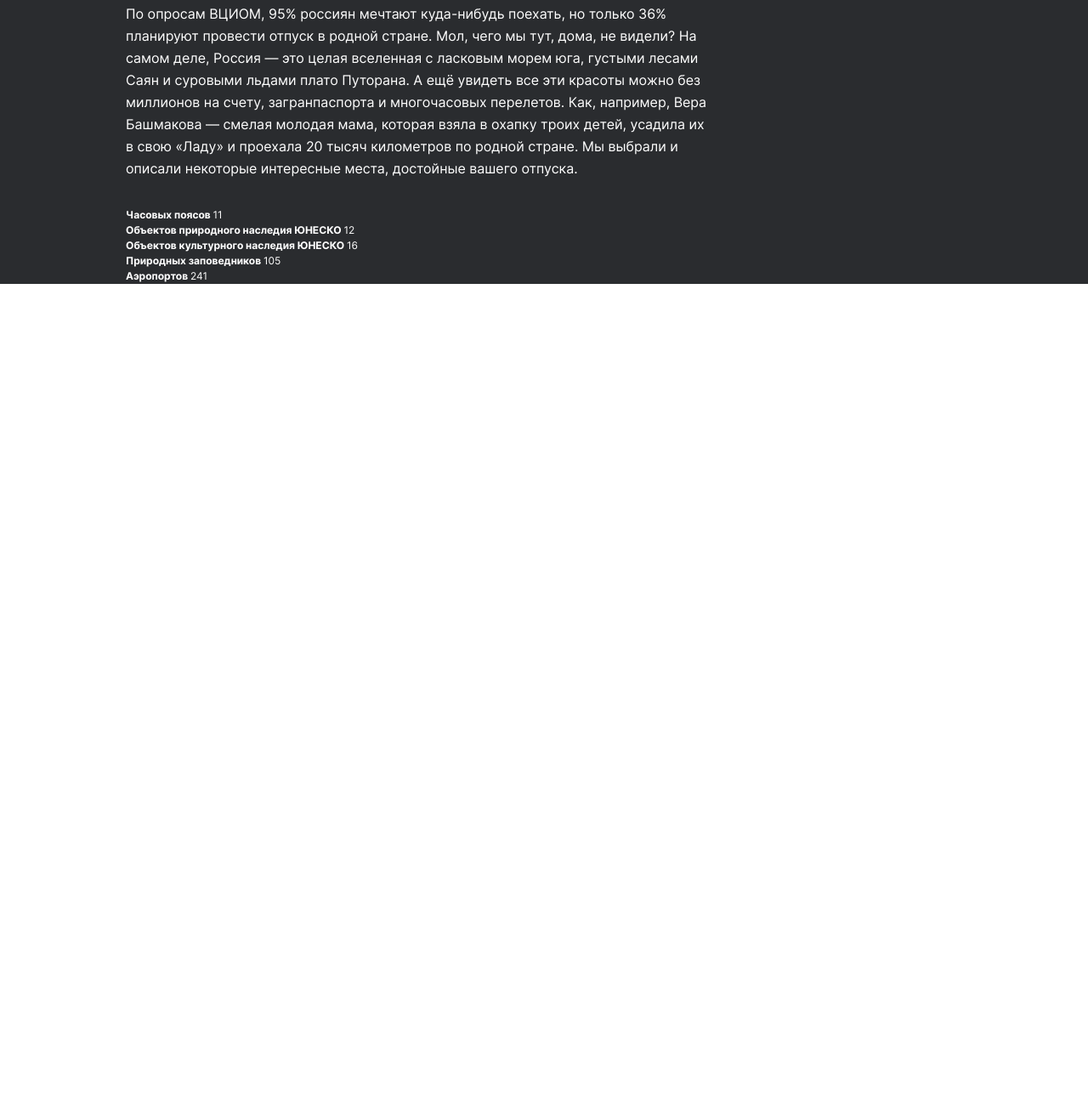
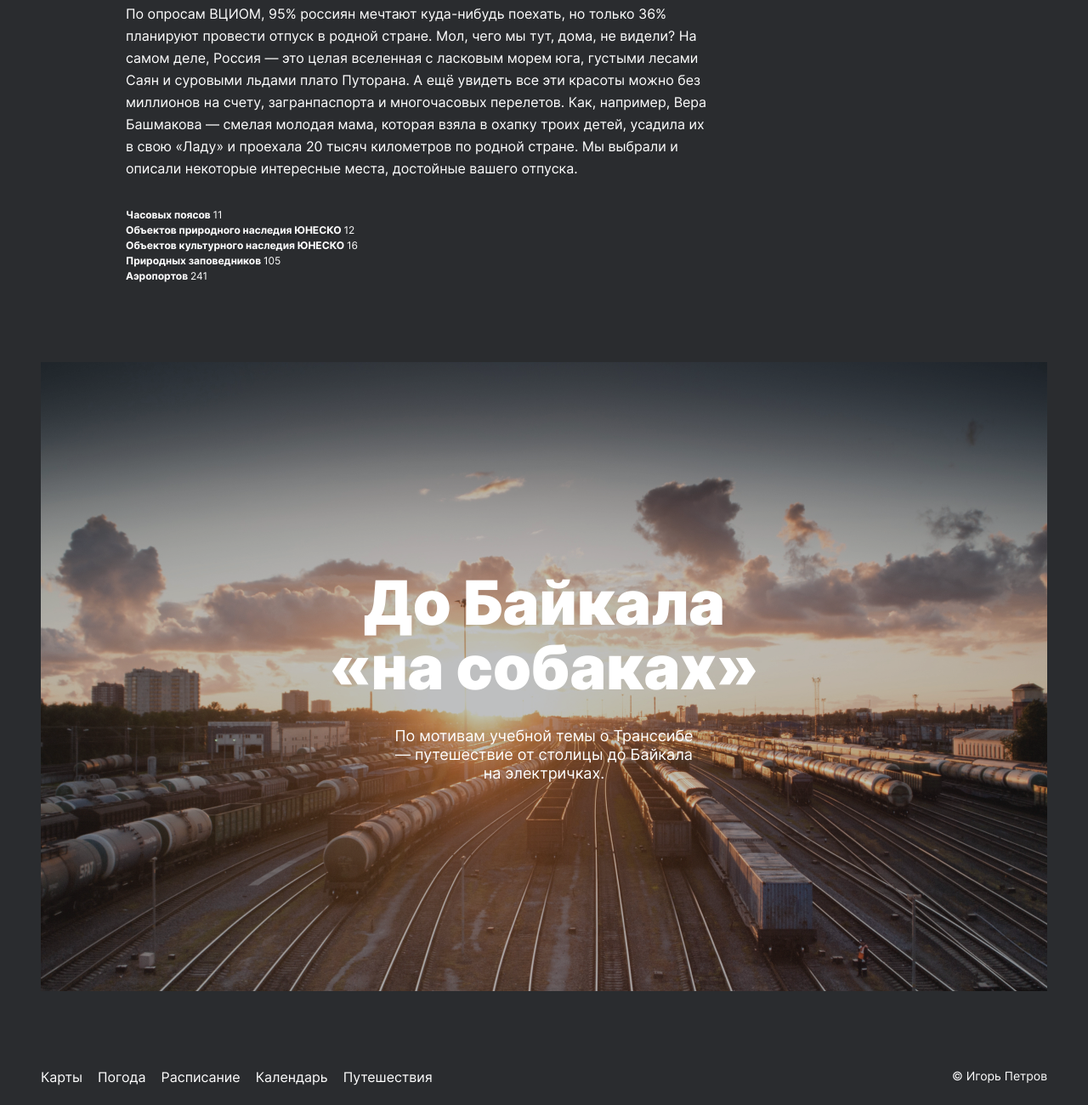
Before and after one commit to Galdenysh/russian-travel, a plain HTML site: page index.html in a window 1280 px wide. Shown: the part 1331-2631 px from the top of the page at 85% size. Before the commit the page ends 1665 px from the top, so only its background shows below. Drawn offline with Linux system fonts and the light colour scheme.

Commit message:
add sections cover and footer

```diff
--- /dev/null
+++ b/blocks/cover/__overlay/cover__overlay.css
@@ -0,0 +1,31 @@
+.cover__overlay {
+  margin: auto;
+  text-decoration: none;
+  color: white;
+  background-image: url(../../../images/cover__background.jpg);
+  background-size: 1184px 740px;
+  background-repeat: no-repeat;
+  background-position: center;
+  min-width: 1184px;
+  min-height: 740px;
+  display: flex;
+  flex-direction: column;
+  position: relative;
+}
+
+.cover__overlay::before {
+  position: absolute;
+  background-color: rgba(42, 44, 47, 0.3);
+  content: "";
+  /* выше добавил "ничего" чтобы оверлей отобразился */
+  top: 0;
+	left: 0;
+	right: 0;
+	bottom: 0;
+  /* выше растянул на весь элемент */
+  transition: background-color 0.2s ease-in-out;
+}
+
+.cover__overlay:hover::before {
+  background-color: rgba(42, 44, 47, 0.8);
+}
--- /dev/null
+++ b/blocks/cover/__subtitle/cover__subtitle.css
@@ -0,0 +1,10 @@
+.cover__subtitle {
+  margin: 32px auto auto;
+  font-style: normal;
+  font-weight: normal;
+  font-size: 18px;
+  line-height: 22px;
+  text-align: center;
+  max-width: 360px;
+  z-index: 100;
+}
--- /dev/null
+++ b/blocks/cover/__title/cover__title.css
@@ -0,0 +1,10 @@
+.cover__title {
+  margin: auto auto 0;
+  font-style: normal;
+  font-weight: 900;
+  font-size: 72px;
+  line-height: 76px;
+  text-align: center;
+  max-width: 560px;
+  z-index: 100;
+}
--- /dev/null
+++ b/blocks/cover/cover.css
@@ -0,0 +1,4 @@
+.cover {
+  padding-top: 92px;
+  display: flex;
+}
--- /dev/null
+++ b/blocks/footer/__copyright/footer__copyright.css
@@ -0,0 +1,7 @@
+.footer__copyright {
+  margin: 0 48px 0 0;
+  font-style: normal;
+  font-weight: normal;
+  font-size: 14px;
+  line-height: 16px;
+}
--- /dev/null
+++ b/blocks/footer/__link/footer__link.css
@@ -0,0 +1,13 @@
+.footer__link {
+  color: white;
+  text-decoration: none;
+  font-style: normal;
+  font-weight: normal;
+  font-size: 16px;
+  line-height: 18px;
+  transition: opacity 0.3s ease-in-out;
+}
+
+.footer__link:hover {
+  opacity: 0.8;
+}
--- /dev/null
+++ b/blocks/footer/__list-element/footer__list-element.css
@@ -0,0 +1,4 @@
+.footer__list-element {
+  display: inline;
+  margin-right: 18px;
+}
--- /dev/null
+++ b/blocks/footer/__list/footer__list.css
@@ -0,0 +1,7 @@
+.footer__list {
+  padding: 0;
+  margin: 0 0 0 48px;
+  list-style-type: none;
+  font-size: 0;
+  /* выше убрал пробел для списка */
+}
--- a/blocks/footer/footer.css
+++ b/blocks/footer/footer.css
@@ -0,0 +1,5 @@
+.footer {
+  padding: 92px 0 24px 0;
+  display: flex;
+  justify-content: space-between;
+}
--- a/index.html
+++ b/index.html
@@ -10,6 +10,7 @@
   <title>Путешествия по России</title>
   <link rel="stylesheet" href="./pages/index.css">
   <link rel="shortcut icon" href="./images/favicon/logo-48.png">
+  <base target="_blank">
 </head>
 <body>
   <div class="page">
@@ -17,10 +18,10 @@
       <img class="logo" src="./images/__logo.svg" alt="Логотип">
       <ul class="header__lang">
         <li class="header__lang-element">
-          <a href="#" class="header__lang-link header__lang-link_open">Ru</a>
+          <a href="#" class="header__lang-link header__lang-link_open" target="_self">Ru</a>
         </li>
         <li class="header__lang-element">
-          <a href="#" class="header__lang-link">En</a>
+          <a href="#" class="header__lang-link" target="_self">En</a>
         </li>
       </ul>
     </header>
@@ -44,9 +45,22 @@
           <li class="intro__list-element">Аэропортов <span class="intro__span-accent">241</span></li>
         </ul>
       </section>
+      <section class="cover">
+        <a href="https://stampsy.com/na-elektrichkakh-do-baikala" class="cover__overlay">
+          <h2 class="cover__title">До Байкала «на собаках»</h2>
+          <p class="cover__subtitle">По мотивам учебной темы о Транссибе — путешествие от столицы до Байкала на электричках.</p>
+        </a>
+      </section>
     </main>
     <footer class="footer">
-
+      <ul class="footer__list">
+        <li class="footer__list-element"><a href="https://yandex.ru/maps" class="footer__link">Карты</a></li>
+        <li class="footer__list-element"><a href="https://yandex.ru/pogoda" class="footer__link">Погода</a></li>
+        <li class="footer__list-element"><a href="https://rasp.yandex.ru" class="footer__link">Расписание</a></li>
+        <li class="footer__list-element"><a href="https://calendar.yandex.ru" class="footer__link">Календарь</a></li>
+        <li class="footer__list-element"><a href="https://travel.yandex.ru" class="footer__link">Путешествия</a></li>
+      </ul>
+      <p class="footer__copyright">&copy; Игорь Петров</p>
     </footer>
   </div>
 </body>
--- a/pages/index.css
+++ b/pages/index.css
@@ -25,4 +25,13 @@
 @import url(../blocks/intro/__list-element/intro__list-element.css);
 @import url(../blocks/intro/__span-accent/intro__span-accent.css);
 
+@import url(../blocks/cover/cover.css);
+@import url(../blocks/cover/__overlay/cover__overlay.css);
+@import url(../blocks/cover/__title/cover__title.css);
+@import url(../blocks/cover/__subtitle/cover__subtitle.css);
+
 @import url(../blocks/footer/footer.css);
+@import url(../blocks/footer/__list/footer__list.css);
+@import url(../blocks/footer/__list-element/footer__list-element.css);
+@import url(../blocks/footer/__link/footer__link.css);
+@import url(../blocks/footer/__copyright/footer__copyright.css);
```
Also changed, not shown: images/cover__background.jpg (added), 2 other files.
